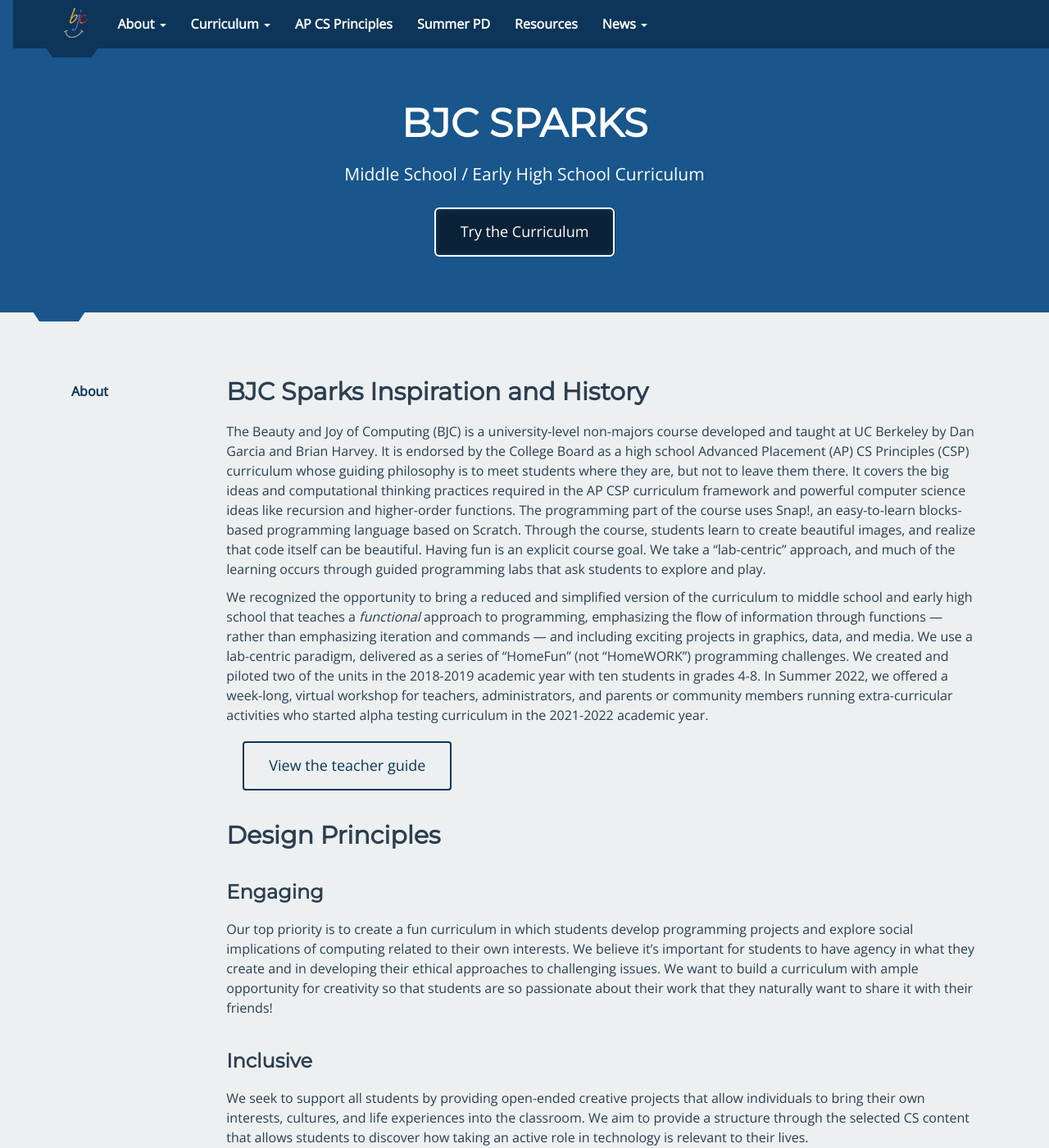
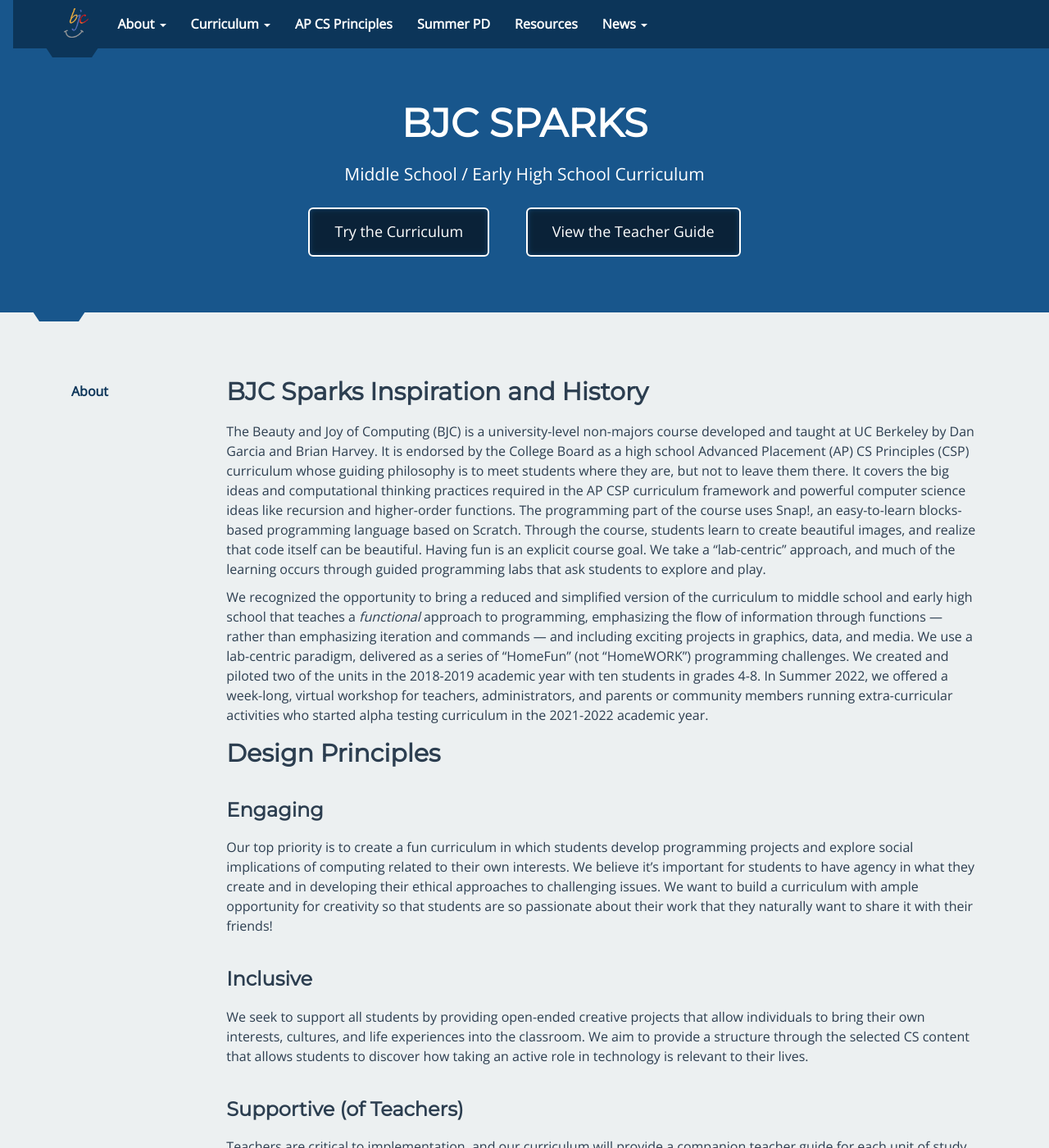
Before and after one commit to beautyjoy/beautyjoy.github.io, a Jekyll site: the page built from sparks.md, in a window 1280 px wide and 1400 px high. Shown: the whole window at 82% size. Built offline with Jekyll 4.4.1, drawn with Linux system fonts in a browser that asks for light colours.

Commit message:
add sparks TG link

```diff
--- a/_layouts/page.html
+++ b/_layouts/page.html
@@ -19,10 +19,17 @@
                 {% if page.subtitle %}
                 <p>{{ page.subtitle }}</p>
                 {% endif %}
-
+            </div>
+            <div class="col">
                 {% if page.call_to_action and page.call_to_action_link %}
                 <a href="{{ page.call_to_action_link }}" class="btn btn-md">
                   {{ page.call_to_action }}
+                </a>
+                {% endif %}
+
+                {% if page.secondary_action and page.secondary_action_link %}
+                <a href="{{ page.secondary_action_link }}" class="btn btn-md">
+                  {{ page.secondary_action }}
                 </a>
                 {% endif %}
             </div>
--- a/sparks.md
+++ b/sparks.md
@@ -16,10 +18,6 @@
 We recognized the opportunity to bring a reduced and simplified version of the curriculum to middle school and early high school that teaches a <em>functional</em> approach to programming, emphasizing the flow of information through functions — rather than emphasizing iteration and commands — and including exciting projects in graphics, data, and media. We use a lab-centric paradigm, delivered as a series of “HomeFun” (not “HomeWORK”) programming challenges. We created and piloted two of the units in the 2018-2019 academic year with ten students in grades 4-8. In Summer 2022, we offered a week-long, virtual workshop for teachers, administrators, and parents or community members running extra-curricular activities who started alpha testing curriculum in the 2021-2022 academic year.
 
 <!--Two units are intended to take one academic year to complete, and are intended to be taught in order.-->
-
-<a href="/bjc-r/course/sparks-teacher.html" class="btn btn-md">
-  View the teacher guide
-</a>
 
 ## Design Principles
 
```
Also changed, not shown: other parts of sparks.md (+2 -0 lines).
